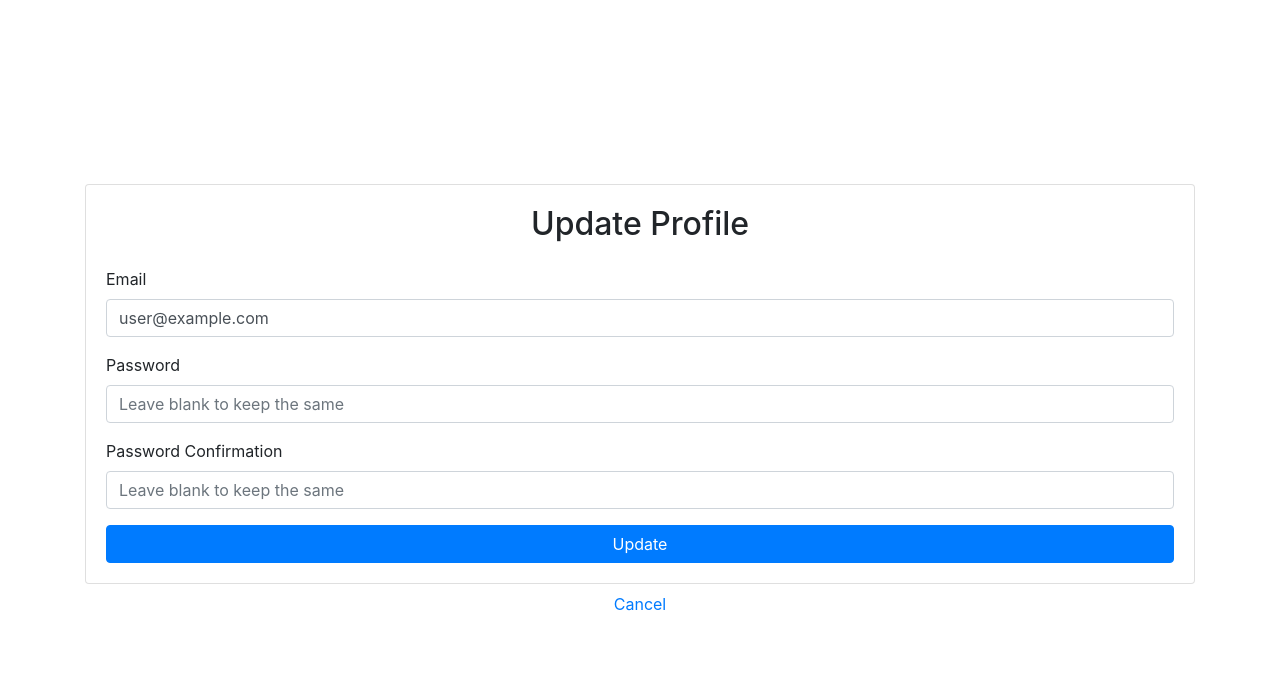
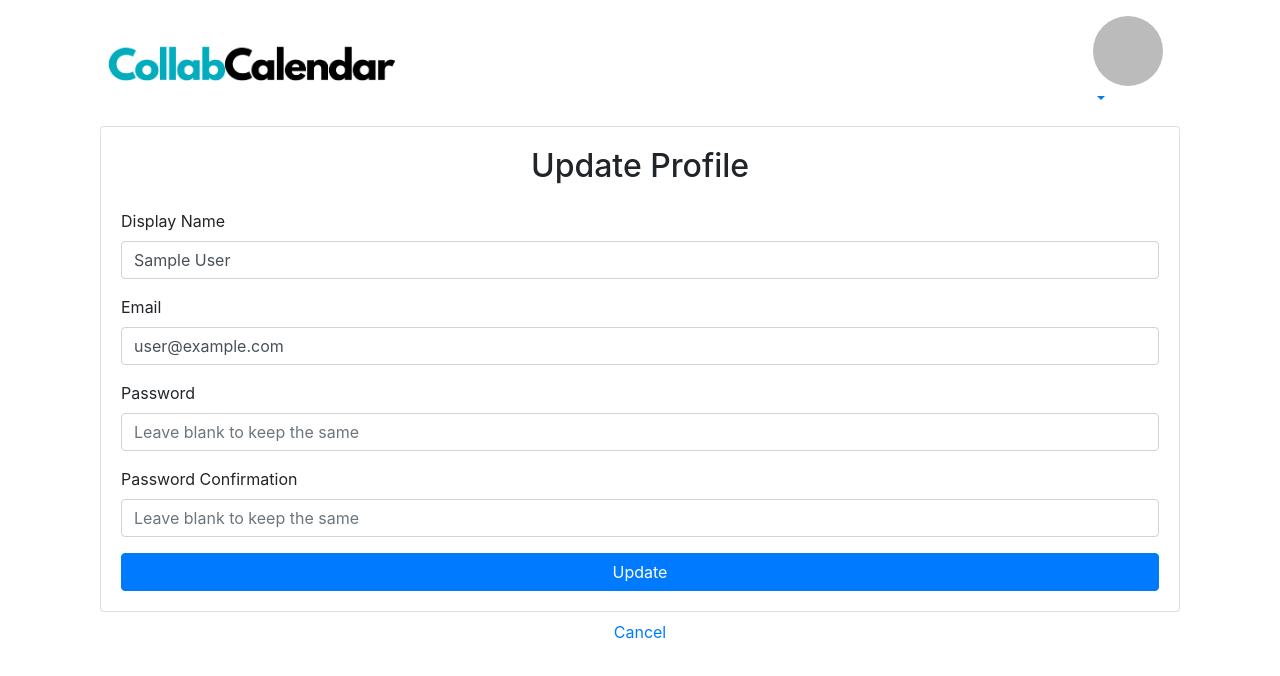
Before and after one commit to shermannws/CollabCalendar, a React (Create React App) app: page /update-profile in a window 1280 px wide. Shown: the top 676 px of the page. Built offline with nearby package versions, Linux system fonts and the light colour scheme; no server answers; sample sign-in values are in the browser's storage.

Commit message:
changes up till 03 Jun

```diff
--- a/src/components/App.js
+++ b/src/components/App.js
@@ -1,35 +1,25 @@
 import React from "react"
-import Signup from "./Signup"
-import { Container } from "react-bootstrap"
 import { AuthProvider } from "../contexts/AuthContext"
 import { BrowserRouter as Router, Switch, Route } from "react-router-dom"
-import Dashboard from "./Dashboard"
-import Login from "./Login"
+import NavbarPage from "./NavbarPage"
 import PrivateRoute from "./PrivateRoute"
-import ForgotPassword from "./ForgotPassword"
-import UpdateProfile from "./UpdateProfile"
+import CoverPage from "./CoverPage"
 
 function App() {
   return (
-    <Container
-      className="d-flex align-items-center justify-content-center"
-      style={{ minHeight: "100vh" }}
-    >
-      <div className="w-100" >
     <Router>
       <AuthProvider>
         <Switch>
-              <PrivateRoute exact path="/" component={Dashboard} />
-              <PrivateRoute path="/update-profile" component={UpdateProfile} />
+          <PrivateRoute exact path="/" component={NavbarPage} />
+          <PrivateRoute path="/profile" component={NavbarPage} />
+          <PrivateRoute path="/update-profile" component={NavbarPage} />
 
-              <Route path="/signup" component={Signup} />
-              <Route path="/login" component={Login} />
-              <Route path="/forgot-password" component={ForgotPassword} />
+          <Route path="/signup" component={CoverPage} />
+          <Route path="/login" component={CoverPage} />
+          <Route path="/forgot-password" component={CoverPage} />
         </Switch>
       </AuthProvider>
     </Router>
-      </div>
-    </Container>
   )
 }
 
--- /dev/null
+++ b/src/components/CoverPage.js
@@ -0,0 +1,39 @@
+import React from "react"
+import { Container, Row, Col, Image, } from "react-bootstrap"
+import logo from "../images/logo.png"
+
+import Signup from "./Signup"
+import Login from "./Login"
+import ForgotPassword from "./ForgotPassword"
+import { Switch, Route } from "react-router-dom"
+
+export default function CoverPage() {
+
+  return (
+    <>
+      <Container
+      className="d-flex align-items-center justify-content-center"
+      style={{ minHeight: "100vh" }}
+      >
+        <div className="w-100">
+          <Container fluid>
+            <Row>
+              <Col xs={12} md={6} className="d-flex align-items-center justify-content-center p-4">
+                  <Image src ={logo} alt="CollabCalendar Logo" fluid />
+              </Col>
+              <Col xs={12} md={6}>
+
+                <Switch>
+                  <Route path="/signup" component={Signup} />
+                  <Route path="/login" component={Login} />
+                  <Route path="/forgot-password" component={ForgotPassword} />
+                </Switch>
+
+              </Col>
+            </Row>
+          </Container>
+        </div>
+      </Container>
+    </>
+  )
+}
--- a/src/components/Login.js
+++ b/src/components/Login.js
@@ -1,8 +1,7 @@
 import React, { useRef, useState } from "react"
-import { Form, Button, Card, Alert, Container, Row, Col, Image } from "react-bootstrap"
+import { Form, Button, Card, Alert, Image } from "react-bootstrap"
 import { useAuth } from "../contexts/AuthContext"
 import { Link, useHistory } from "react-router-dom"
-import logo from "../images/logo.png"
 import googleicon from "../images/google-icon.svg"
 
 export default function Login() {
@@ -45,12 +44,6 @@ export default function Login() {
 
   return (
     <>
-      <Container fluid>
-        <Row>
-          <Col xs={12} md={6} className="d-flex align-items-center justify-content-center p-4">
-            <Image src ={logo} alt="CollabCalendar Logo" fluid />
-          </Col>
-          <Col xs={12} md={6}>
       <Card>
         <Card.Body>
           <h2 className="text-center mb-4">Log In</h2>
@@ -84,9 +77,6 @@ export default function Login() {
       onClick={handleGoogleSignIn}>
         <Image src={googleicon} className="mr-3" width={30} fluid />Log In with Google
       </Button>
-          </Col>
-        </Row>
-      </Container>
     </>
   )
 }
--- /dev/null
+++ b/src/components/NavbarPage.js
@@ -0,0 +1,71 @@
+import React, { useState } from "react"
+import { Navbar, Image, NavDropdown, Alert, Container } from "react-bootstrap"
+import { useAuth } from "../contexts/AuthContext"
+import { useHistory, Switch, Route } from "react-router-dom"
+import logo from "../images/logo-name.png"
+import Dashboard from "./Dashboard"
+import Profile from "./Profile"
+import UpdateProfile from "./UpdateProfile"
+
+export default function NavbarPage() {
+  const [error, setError] = useState("")
+  const { currentUser, logout } = useAuth()
+  const history = useHistory()
+
+  async function handleLogout() {
+    setError("")
+
+    try {
+      await logout()
+      history.push("/login")
+    } catch {
+      setError("Failed to log out")
+    }
+  }
+
+  return (
+    <>
+      <Container
+        className="d-flex align-items-start justify-content-center"
+        style={{ minHeight: "100vh" }}
+      >
+        <div className="w-100">
+          <Navbar>
+            <Navbar.Brand>
+              <a href="/"><Image href="/" src={logo} width={300} fluid/></a>
+            </Navbar.Brand>
+            <Navbar.Toggle aria-controls="basic-navbar-nav" />
+            <Navbar.Collapse className="justify-content-end">
+              <NavDropdown
+                title={ currentUser.photoURL ?
+                        <div className="pull-right">
+                            <Image className="thumbnail-image"
+                                src={currentUser.photoURL}
+                                alt="ProfilePicture"
+                                width="70"
+                                roundedCircle
+                            />
+                        </div>
+                        :
+                        <div className="pull-right">Signed in as: {currentUser.email}</div>}>
+                  <NavDropdown.Item href="/profile">Profile</NavDropdown.Item>
+                  <NavDropdown.Item onClick={handleLogout}>Log Out</NavDropdown.Item>
+              </NavDropdown>
+            </Navbar.Collapse>
+          </Navbar>
+          {error && <Alert variant="danger">{error}</Alert>}
+
+          <Container>
+            <Switch>
+              <Route exact path="/" component={Dashboard} />
+              <Route path="/profile" component={Profile} />
+              <Route path="/update-profile" component={UpdateProfile} />
+            </Switch>
+          </Container>
+
+
+        </div>
+      </Container>
+    </>
+  )
+}
--- /dev/null
+++ b/src/components/Profile.js
@@ -0,0 +1,30 @@
+import React, { useState } from "react"
+import { Card, Alert } from "react-bootstrap"
+import { useAuth } from "../contexts/AuthContext"
+import { Link } from "react-router-dom"
+
+export default function Profile() {
+  const { currentUser } = useAuth()
+  const [error] = useState("")
+
+  return (
+    <>
+      <Card>
+        <Card.Body>
+          <h2 className="text-center mb-4">Profile</h2>
+          {error && <Alert variant="danger">{error}</Alert>}
+          <Card.Text>
+            <strong>Display Name:</strong> {currentUser.displayName}
+          </Card.Text>
+          <Card.Text>
+            <strong>Email:</strong> {currentUser.email}
+          </Card.Text>
+
+          <Link to="/update-profile" className="btn btn-primary w-100 mt-3">
+            Update Profile
+          </Link>
+        </Card.Body>
+      </Card>
+    </>
+  )
+}
--- a/src/components/Signup.js
+++ b/src/components/Signup.js
@@ -4,6 +4,7 @@ import { useAuth } from "../contexts/AuthContext"
 import { Link, useHistory } from "react-router-dom"
 
 export default function Signup() {
+  const nameRef = useRef()
   const emailRef = useRef()
   const passwordRef = useRef()
   const passwordConfirmRef = useRef()
@@ -22,7 +23,7 @@ export default function Signup() {
     try {
       setError("")
       setLoading(true)
-      await signupWithEmail(emailRef.current.value, passwordRef.current.value)
+      await signupWithEmail(emailRef.current.value, passwordRef.current.value, nameRef.current.value)
       history.push("/")
     } catch {
       setError("Failed to create an account")
@@ -38,6 +39,10 @@ export default function Signup() {
           <h2 className="text-center mb-4">Sign Up</h2>
           {error && <Alert variant="danger">{error}</Alert>}
           <Form onSubmit={handleSubmit}>
+            <Form.Group id="display-name">
+              <Form.Label>Display Name</Form.Label>
+              <Form.Control type="text" ref={nameRef} required />
+            </Form.Group>
             <Form.Group id="email">
               <Form.Label>Email</Form.Label>
               <Form.Control type="email" ref={emailRef} required />
--- a/src/components/UpdateProfile.js
+++ b/src/components/UpdateProfile.js
@@ -4,10 +4,11 @@ import { useAuth } from "../contexts/AuthContext"
 import { Link, useHistory } from "react-router-dom"
 
 export default function UpdateProfile() {
+  const nameRef = useRef()
   const emailRef = useRef()
   const passwordRef = useRef()
   const passwordConfirmRef = useRef()
-  const { currentUser, updatePassword, updateEmail } = useAuth()
+  const { currentUser, updatePassword, updateEmail, updateDisplayName } = useAuth()
   const [error, setError] = useState("")
   const [loading, setLoading] = useState(false)
   const history = useHistory()
@@ -28,10 +29,13 @@ export default function UpdateProfile() {
     if (passwordRef.current.value) {
       promises.push(updatePassword(passwordRef.current.value))
     }
+    if (nameRef.current.value !== currentUser.displayName) {
+      promises.push(updateDisplayName(nameRef.current.value))
+    }
 
     Promise.all(promises)
       .then(() => {
-        history.push("/")
+        history.push("/profile")
       })
       .catch(() => {
         setError("Failed to update account")
@@ -48,6 +52,15 @@ export default function UpdateProfile() {
           <h2 className="text-center mb-4">Update Profile</h2>
           {error && <Alert variant="danger">{error}</Alert>}
           <Form onSubmit={handleSubmit}>
+            <Form.Group id="display-name">
+              <Form.Label>Display Name</Form.Label>
+              <Form.Control
+                type="text"
+                ref={nameRef}
+                required
+                defaultValue={currentUser.displayName}
+              />
+            </Form.Group>
             <Form.Group id="email">
               <Form.Label>Email</Form.Label>
               <Form.Control
@@ -80,7 +93,7 @@ export default function UpdateProfile() {
         </Card.Body>
       </Card>
       <div className="w-100 text-center mt-2">
-        <Link to="/">Cancel</Link>
+        <Link to="/profile">Cancel</Link>
       </div>
     </>
   )
--- a/src/contexts/AuthContext.js
+++ b/src/contexts/AuthContext.js
@@ -13,8 +13,12 @@ export function AuthProvider({ children }) {
   const [currentUser, setCurrentUser] = useState()
   const [loading, setLoading] = useState(true)
 
-  function signupWithEmail(email, password) {
-    return auth.createUserWithEmailAndPassword(email, password)
+  function signupWithEmail(email, password, name) {
+    return auth.createUserWithEmailAndPassword(email, password).then(userCredential => {
+      userCredential.user.updateProfile({
+        displayName: name
+      })
+    })
   }
 
   function loginWithEmail(email, password) {
@@ -42,12 +46,17 @@ export function AuthProvider({ children }) {
     return currentUser.updatePassword(password)
   }
 
+  function updateDisplayName(name) {
+    return currentUser.updateProfile({
+      displayName: name
+    })
+  }
+
   useEffect(() => {
     const unsubscribe = auth.onAuthStateChanged(user => {
       setCurrentUser(user)
       setLoading(false)
     })
-
     return unsubscribe
   }, [])
 
@@ -59,7 +68,8 @@ export function AuthProvider({ children }) {
     resetPassword,
     updateEmail,
     updatePassword,
-    loginWithGoogle
+    loginWithGoogle,
+    updateDisplayName
   }
 
   return (
```
Also changed, not shown: src/components/Dashboard.js (+4 -45 lines). Lines whose indentation alone changed are shown as unchanged.
